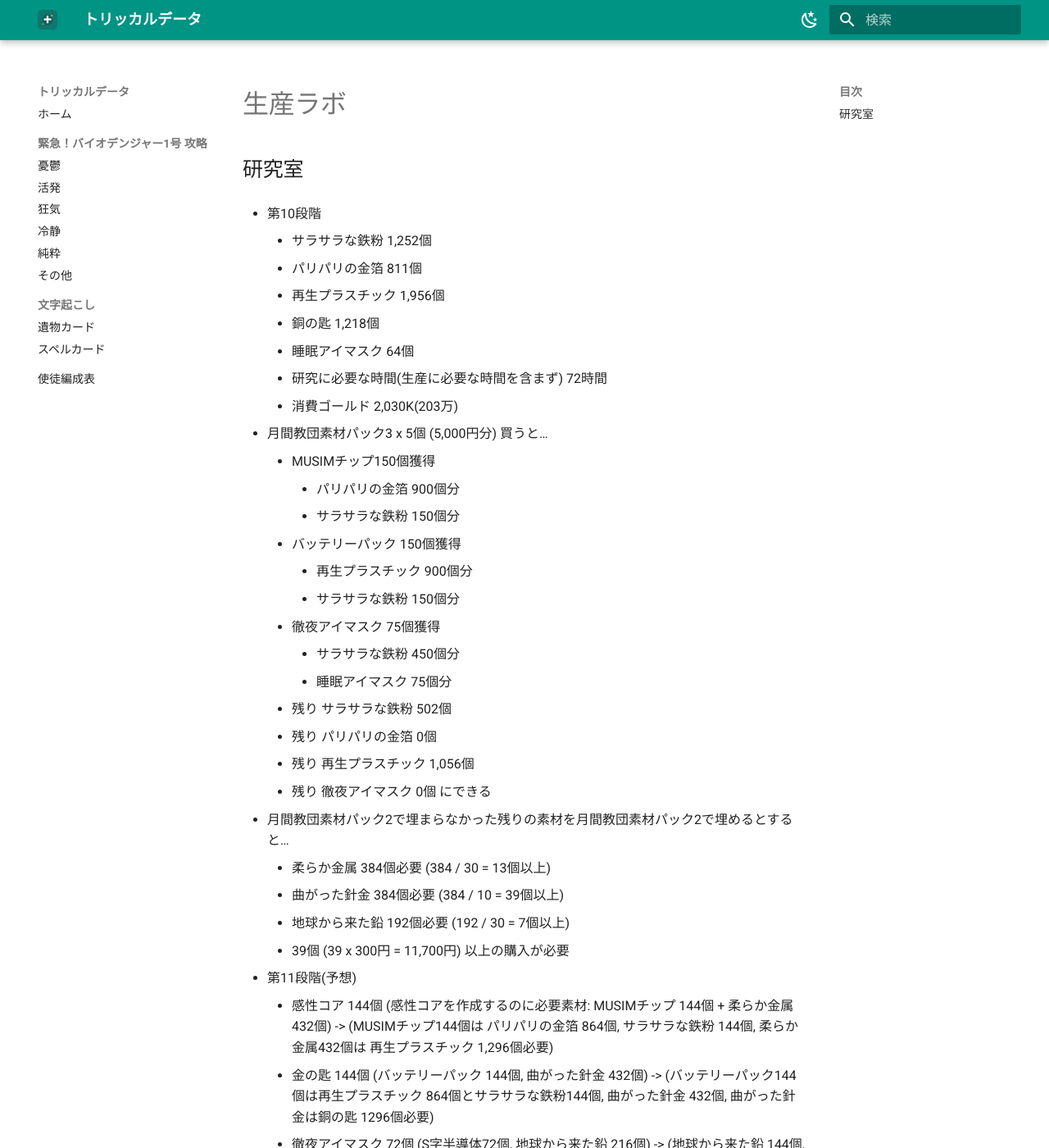
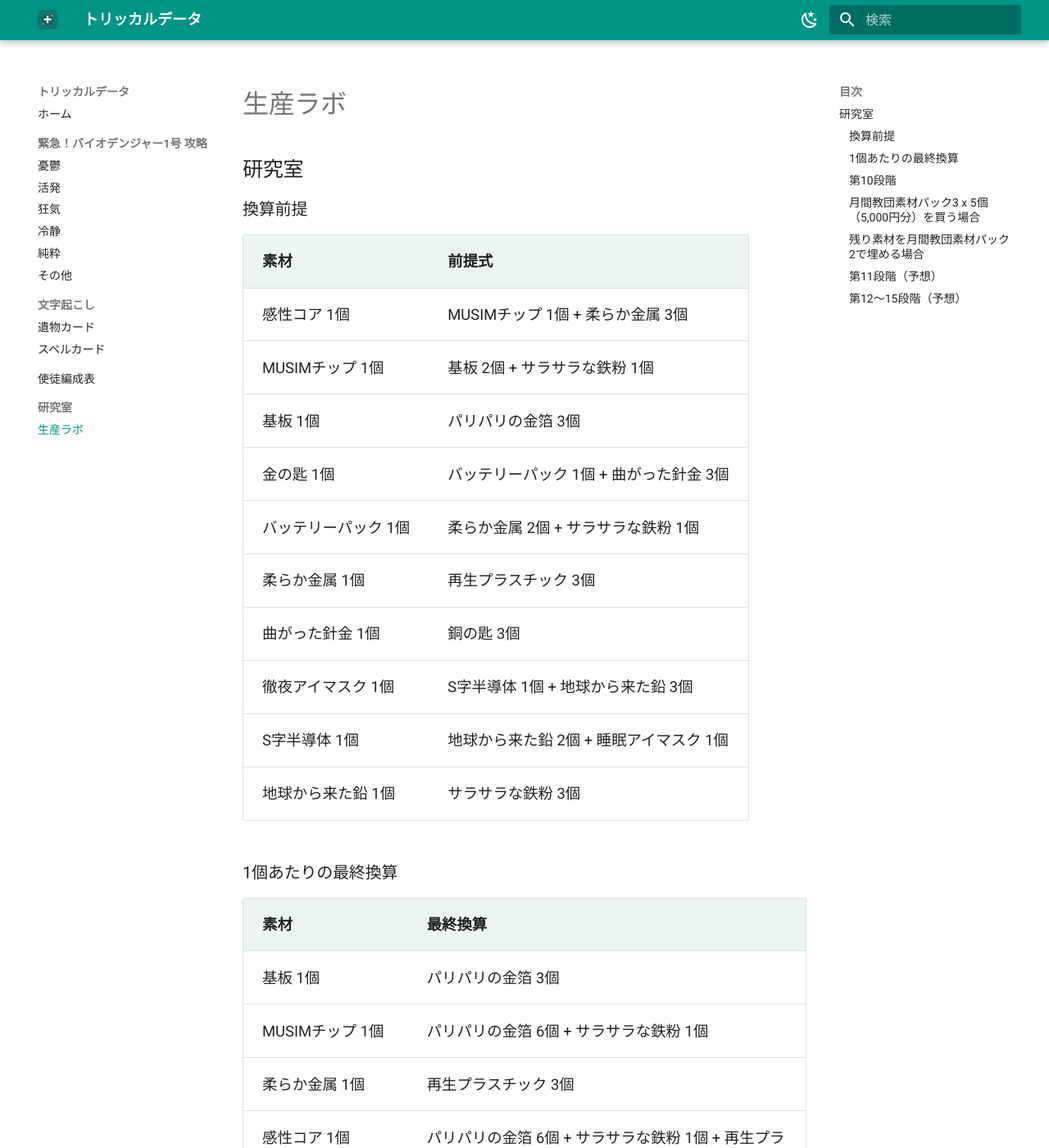
Before and after one commit to roflsunriz/trickcal-data, an MkDocs documentation site: the page built from docs/research.md, in a window 1280 px wide and 1400 px high. Shown: the whole window at 82% size. Built offline with MkDocs 1.6.1 and Material for MkDocs 9.7.7, drawn with Linux system fonts in a browser that asks for light colours; some of the changed text lies outside the part shown.

Commit message:
feat: 研究室セクションに生産ラボを追加し、ナビゲーションを更新

```diff
--- a/docs/research.md
+++ b/docs/research.md
@@ -2,57 +2,90 @@
 
 ## 研究室
 
-- 第10段階
-    - サラサラな鉄粉 1,252個
-    - パリパリの金箔 811個
-    - 再生プラスチック 1,956個
-    - 銅の匙 1,218個
-    - 睡眠アイマスク 64個
-    - 研究に必要な時間(生産に必要な時間を含まず) 72時間
-    - 消費ゴールド 2,030K(203万)
+### 換算前提
 
-- 月間教団素材パック3 x 5個 (5,000円分) 買うと…
-    - MUSIMチップ150個獲得
-        - パリパリの金箔 900個分
-        - サラサラな鉄粉 150個分
-    - バッテリーパック 150個獲得
-        - 再生プラスチック 900個分
-        - サラサラな鉄粉 150個分
-    - 徹夜アイマスク 75個獲得
-        - サラサラな鉄粉 450個分
-        - 睡眠アイマスク 75個分
-    - 残り サラサラな鉄粉 502個
-    - 残り パリパリの金箔 0個
-    - 残り 再生プラスチック 1,056個
-    - 残り 徹夜アイマスク 0個 にできる
+| 素材 | 前提式 |
+| --- | --- |
+| 感性コア 1個 | MUSIMチップ 1個 + 柔らか金属 3個 |
+| MUSIMチップ 1個 | 基板 2個 + サラサラな鉄粉 1個 |
+| 基板 1個 | パリパリの金箔 3個 |
+| 金の匙 1個 | バッテリーパック 1個 + 曲がった針金 3個 |
+| バッテリーパック 1個 | 柔らか金属 2個 + サラサラな鉄粉 1個 |
+| 柔らか金属 1個 | 再生プラスチック 3個 |
+| 曲がった針金 1個 | 銅の匙 3個 |
+| 徹夜アイマスク 1個 | S字半導体 1個 + 地球から来た鉛 3個 |
+| S字半導体 1個 | 地球から来た鉛 2個 + 睡眠アイマスク 1個 |
+| 地球から来た鉛 1個 | サラサラな鉄粉 3個 |
 
-- 月間教団素材パック2で埋まらなかった残りの素材を月間教団素材パック2で埋めるとすると…
-    - 柔らか金属 384個必要 (384 / 30 = 13個以上)
-    - 曲がった針金 384個必要 (384 / 10 = 39個以上)
-    - 地球から来た鉛 192個必要 (192 / 30 = 7個以上)
-    - 39個 (39 x 300円 = 11,700円) 以上の購入が必要
+### 1個あたりの最終換算
 
-- 第11段階(予想)
-    - 感性コア 144個 (感性コアを作成するのに必要素材: MUSIMチップ 144個 + 柔らか金属 432個) -> (MUSIMチップ144個は パリパリの金箔 864個, サラサラな鉄粉 144個, 柔らか金属432個は 再生プラスチック 1,296個必要)
-    - 金の匙 144個 (バッテリーパック 144個, 曲がった針金 432個) -> (バッテリーパック144個は再生プラスチック 864個とサラサラな鉄粉144個, 曲がった針金 432個, 曲がった針金は銅の匙 1296個必要)
-    - 徹夜アイマスク 72個 (S字半導体72個, 地球から来た鉛 216個) -> (地球から来た鉛 144個, 睡眠アイマスク 72個, サラサラな鉄粉 648個)
+| 素材 | 最終換算 |
+| --- | --- |
+| 基板 1個 | パリパリの金箔 3個 |
+| MUSIMチップ 1個 | パリパリの金箔 6個 + サラサラな鉄粉 1個 |
+| 柔らか金属 1個 | 再生プラスチック 3個 |
+| 感性コア 1個 | パリパリの金箔 6個 + サラサラな鉄粉 1個 + 再生プラスチック 9個 |
+| バッテリーパック 1個 | 再生プラスチック 6個 + サラサラな鉄粉 1個 |
+| 曲がった針金 1個 | 銅の匙 3個 |
+| 金の匙 1個 | 再生プラスチック 6個 + サラサラな鉄粉 1個 + 銅の匙 9個 |
+| 地球から来た鉛 1個 | サラサラな鉄粉 3個 |
+| S字半導体 1個 | サラサラな鉄粉 6個 + 睡眠アイマスク 1個 |
+| 徹夜アイマスク 1個 | サラサラな鉄粉 15個 + 睡眠アイマスク 1個 |
 
-- 第12段階(予想)
-    - 感性コア 160個
-    - 金の匙 160個
-    - 徹夜アイマスク 80個
+### 第10段階
 
-- 第13段階(予想)
-    - 感性コア 176個
-    - 金の匙 176個
-    - 徹夜アイマスク 88個
+| 項目 | 数量 |
+| --- | ---: |
+| サラサラな鉄粉 | 1,252個 |
+| パリパリの金箔 | 811個 |
+| 再生プラスチック | 1,956個 |
+| 銅の匙 | 1,218個 |
+| 睡眠アイマスク | 64個 |
+| 研究に必要な時間（生産に必要な時間を含まず） | 72時間 |
+| 消費ゴールド | 2,030K（203万） |
 
-- 第14段階(予想)
-    - 感性コア 192個
-    - 金の匙 192個
-    - 徹夜アイマスク 96個
+### 月間教団素材パック3 x 5個（5,000円分）を買う場合
 
-- 第15段階(予想)
-    - 感性コア 208個
-    - 金の匙 208個
-    - 徹夜アイマスク 104個
+| 獲得アイテム | 個数 | 換算内容 |
+| --- | ---: | --- |
+| MUSIMチップ | 150個 | パリパリの金箔 900個分 / サラサラな鉄粉 150個分 |
+| バッテリーパック | 150個 | 再生プラスチック 900個分 / サラサラな鉄粉 150個分 |
+| 徹夜アイマスク | 75個 | 地球から来た鉛 375個分 / サラサラな鉄粉 1,125個分 / 睡眠アイマスク 75個分 |
+
+| 購入後の残り | 数量 |
+| --- | ---: |
+| サラサラな鉄粉 | 0個（173個分超過） |
+| パリパリの金箔 | 0個 |
+| 再生プラスチック | 1,056個 |
+| 銅の匙 | 1,218個 |
+| 睡眠アイマスク | 0個（11個分超過） |
+
+### 残り素材を月間教団素材パック2で埋める場合
+
+| 不足素材 | 必要数 | 1パックあたり換算 | 必要購入数 |
+| --- | ---: | ---: | ---: |
+| 柔らか金属 | 352個 | 30個 | 12個以上 |
+| 曲がった針金 | 406個 | 10個 | 41個以上 |
+| 地球から来た鉛 | 0個 | 30個 | 0個 |
+
+| 項目 | 内容 |
+| --- | --- |
+| 必要購入数の基準 | 41個以上 |
+| 想定金額 | 12,300円（41 x 300円） |
+
+### 第11段階（予想）
+
+| 素材 | 必要数 | 作成に必要な素材 | 換算メモ |
+| --- | ---: | --- | --- |
+| 感性コア | 144個 | MUSIMチップ 144個 / 柔らか金属 432個 | MUSIMチップ144個はパリパリの金箔 864個 + サラサラな鉄粉 144個分。柔らか金属432個は再生プラスチック 1,296個分。 |
+| 金の匙 | 144個 | バッテリーパック 144個 / 曲がった針金 432個 | バッテリーパック144個は再生プラスチック 864個 + サラサラな鉄粉 144個分。曲がった針金 432個、曲がった針金は銅の匙 1,296個必要。 |
+| 徹夜アイマスク | 72個 | S字半導体 72個 / 地球から来た鉛 216個 | S字半導体72個の作成に地球から来た鉛 144個 + 睡眠アイマスク 72個が必要。さらに本体分で地球から来た鉛 216個が必要なため、合計は地球から来た鉛 360個 = サラサラな鉄粉 1,080個分 + 睡眠アイマスク 72個。 |
+
+### 第12〜15段階（予想）
+
+| 段階 | 感性コア | 金の匙 | 徹夜アイマスク |
+| --- | ---: | ---: | ---: |
+| 第12段階 | 160個 | 160個 | 80個 |
+| 第13段階 | 176個 | 176個 | 88個 |
+| 第14段階 | 192個 | 192個 | 96個 |
+| 第15段階 | 208個 | 208個 | 104個 |
--- a/mkdocs.yml
+++ b/mkdocs.yml
@@ -41,6 +41,8 @@ nav:
       - 遺物カード: artifact-cards.md
       - スペルカード: spell-cards.md
   - 使徒編成表: apostle-formation-table.md
+  - 研究室:
+      - 生産ラボ: research.md
 
 plugins:
   - search
```
Also changed, not shown: docs/index.md (+3 -0 lines).
